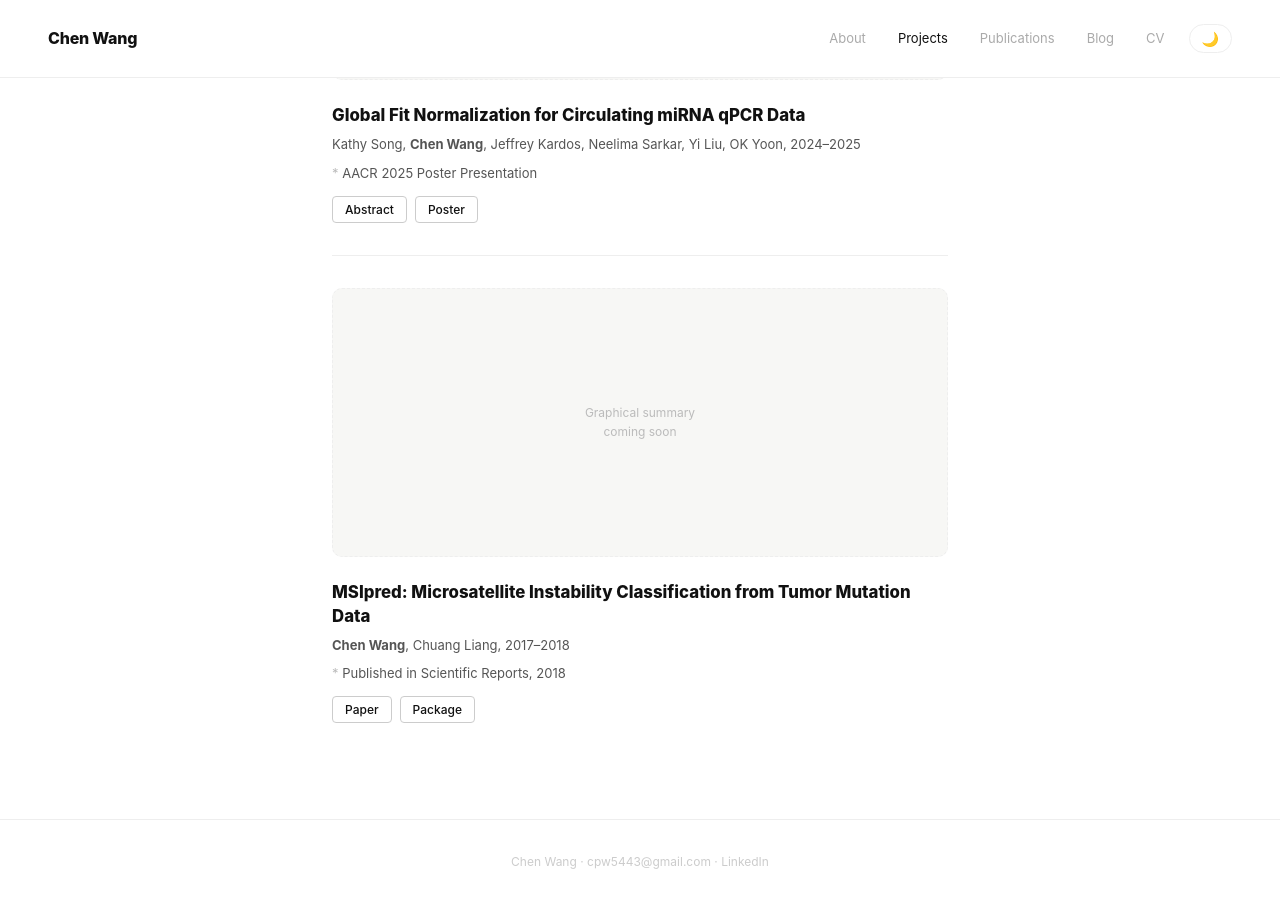
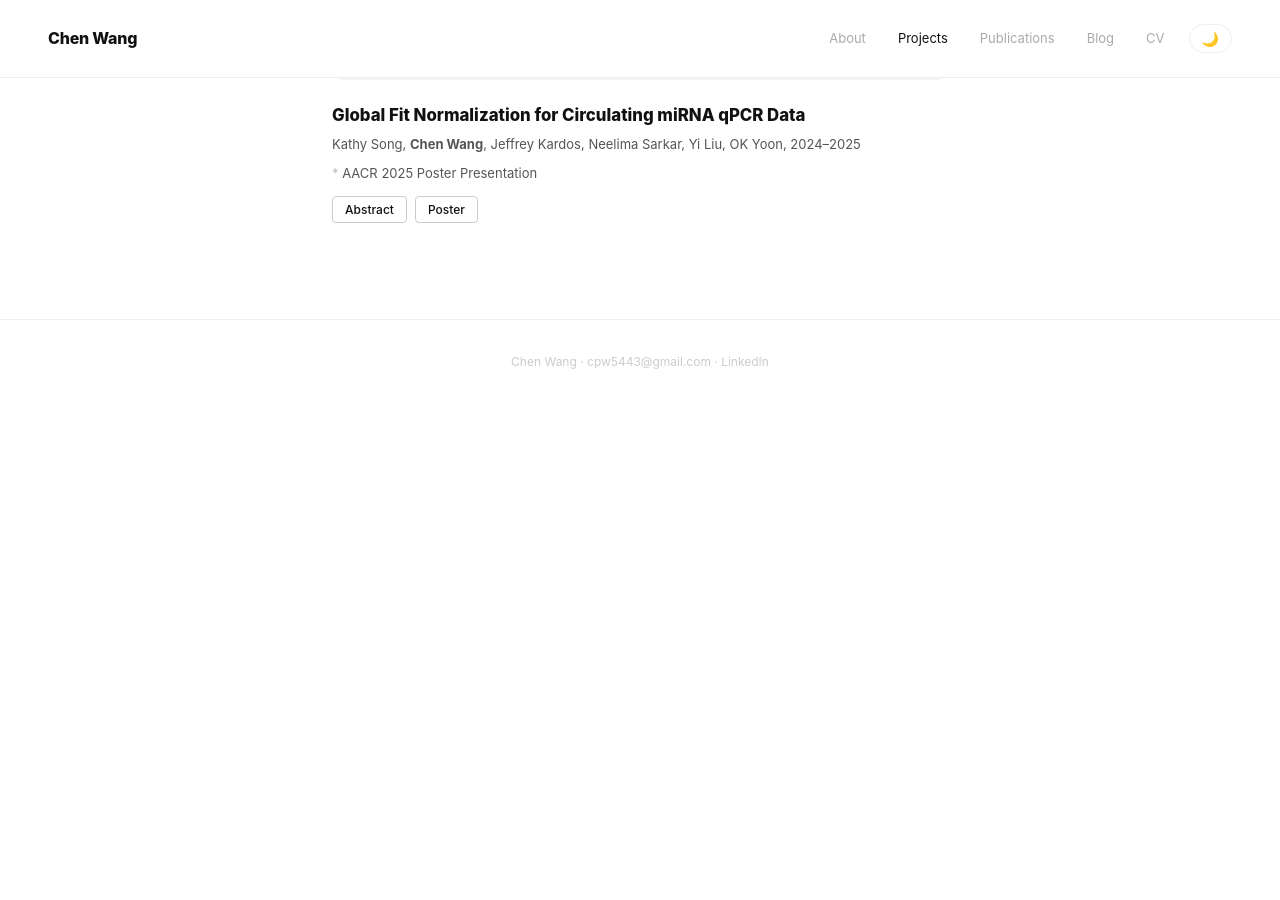
Before and after one commit to wangc29/wangc29.github.io, a Jekyll site: the page built from projects.md, in a window 1280 px wide and 900 px high, scrolled down 1905 px. Built offline with Jekyll 4.4.1, drawn with Linux system fonts in a browser that asks for light colours; after the commit the page ends 2308 px from its top, so only the background shows below that.

```diff
--- a/projects.md
+++ b/projects.md
@@ -104,22 +104,6 @@ title: Projects
   </div>
 </div>
 
-<!-- PROJECT 5 -->
-<div class="project">
-  <div class="project-image">
-    <div class="placeholder-text">Graphical summary<br>coming soon</div>
-  </div>
-  <div class="project-title">MSIpred: Microsatellite Instability Classification from Tumor Mutation Data</div>
-  <div class="project-collab"><strong>Chen Wang</strong>, Chuang Liang, 2017–2018</div>
-  <ul class="project-presentations">
-    <li>Published in Scientific Reports, 2018</li>
-  </ul>
-  <div class="project-links">
-    <a class="project-link" href="https://doi.org/10.1038/s41598-018-35682-z" target="_blank">Paper</a>
-    <a class="project-link" href="YOUR_MSIPRED_GITHUB_URL" target="_blank">Package</a>
-  </div>
-</div>
-
 <!-- TEMPLATE: copy this to add a new project
 <div class="project">
   <div class="project-image">
```
Also changed, not shown: index.md (+2 -20 lines).
